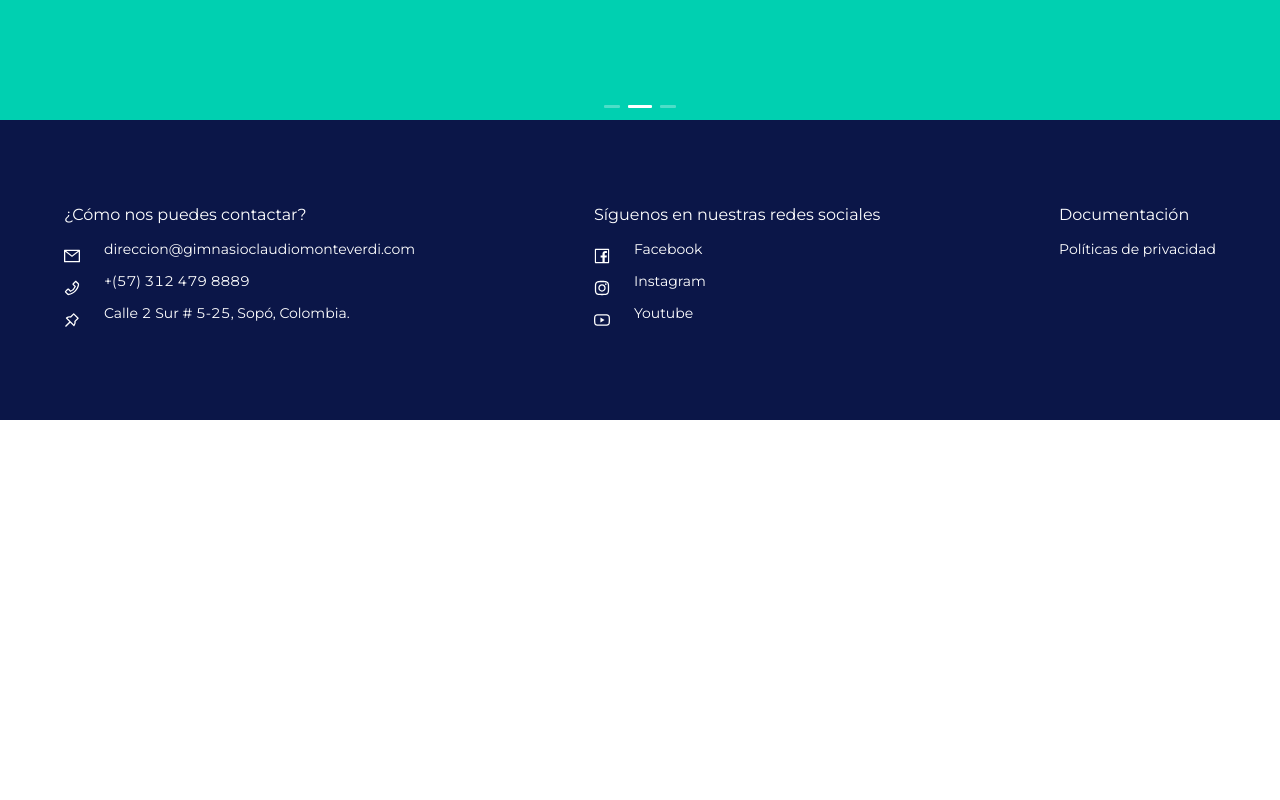
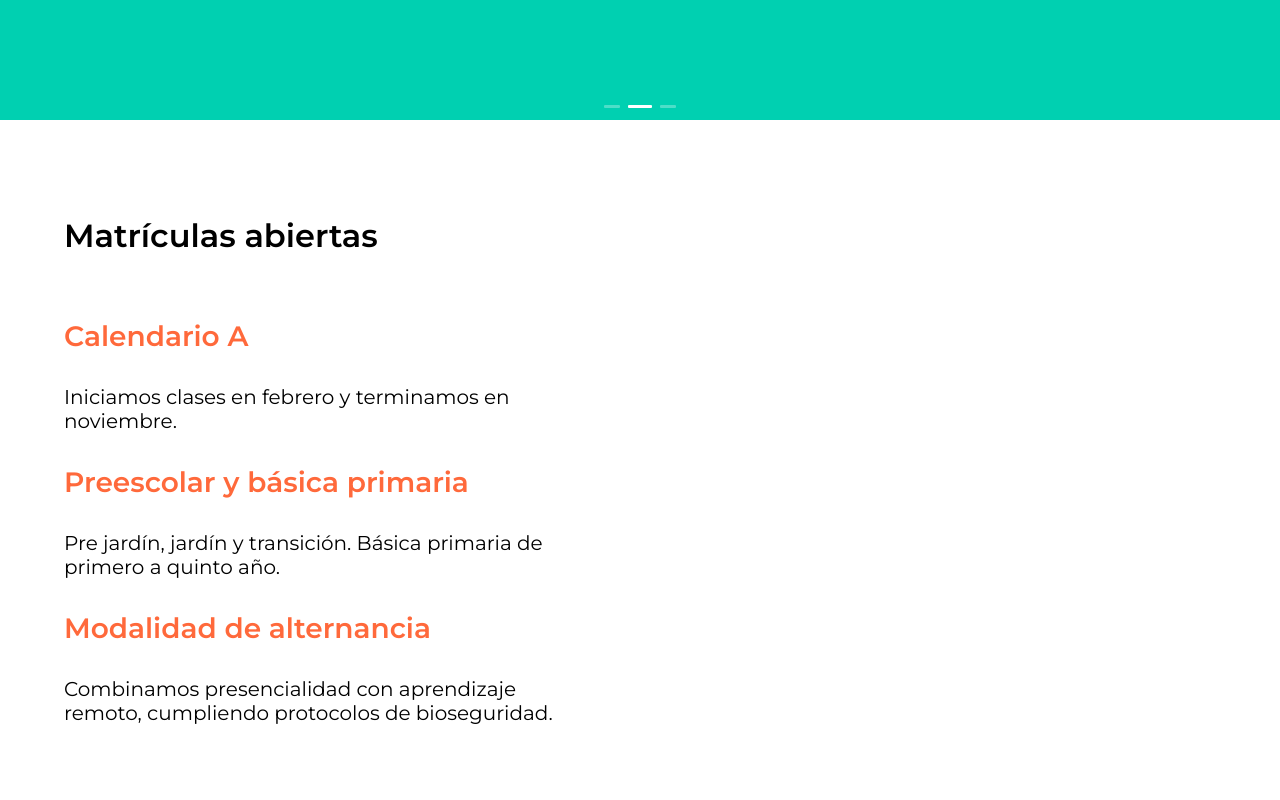
Before and after one commit to camilovegag/gimnasio-claudio-monteverdi, a React (Create React App) app: page / in a window 1280 px wide. Shown: the part 680-1480 px from the top of the page. Before the commit the page ends 1100 px from the top, so only its background shows below. Built offline with nearby package versions, Linux system fonts and the light colour scheme.

Commit message:
Create schedule page, missing svg pens, fix icon🍔

```diff
--- a/src/components/Home/index.jsx
+++ b/src/components/Home/index.jsx
@@ -7,7 +7,7 @@ import Slide from "./Slide";
 const Home = () => {
   return (
     <main>
-      <section className={styles["carousel"]}>
+      <section>
         <Carousel autoplay>
           <Slide background="yellow" h3="Educamos con amor" h3Color="red-h3" p="Contribuyendo con la construcción de un mundo mejor." button="Contáctanos" buttonColor="red-button" />
           <Slide
@@ -30,7 +30,15 @@ const Home = () => {
           />
         </Carousel>
       </section>
-      <section></section>
+      <section className={styles["schedule"]}>
+        <h2>Matrículas abiertas</h2>
+        <h3>Calendario A</h3>
+        <p>Iniciamos clases en febrero y terminamos en noviembre.</p>
+        <h3>Preescolar y básica primaria</h3>
+        <p>Pre jardín, jardín y transición. Básica primaria de primero a quinto año. </p>
+        <h3>Modalidad de alternancia</h3>
+        <p>Combinamos presencialidad con aprendizaje remoto, cumpliendo protocolos de bioseguridad.</p>
+      </section>
       <section></section>
     </main>
   );
--- a/src/components/Home/index.module.css
+++ b/src/components/Home/index.module.css
@@ -0,0 +1,54 @@
+/* Schedule */
+.schedule {
+  height: 100vh;
+  padding: 15rem 6rem;
+}
+.schedule h2 {
+  color: #000;
+  font-size: 2rem;
+  font-weight: 600;
+  margin-bottom: 4rem;
+}
+
+.schedule h3 {
+  color: #ff693b;
+  font-size: 1.75rem;
+  font-weight: 600;
+  margin-bottom: 2rem;
+}
+.schedule p {
+  color: #000;
+  font-size: 1.25rem;
+  font-weight: 400;
+  margin-bottom: 2rem;
+  max-width: 31rem;
+}
+
+@media (max-width: 1920px) {
+  .schedule {
+    padding: 15rem 9rem;
+  }
+}
+@media (max-width: 1440px) {
+  .schedule {
+    padding: 9rem 6rem;
+  }
+}
+@media (max-width: 1366px) {
+  .schedule {
+    padding: 6rem 4rem;
+  }
+}
+@media (max-width: 414px) {
+  .schedule {
+    padding: 6rem 2rem;
+  }
+  .slide p {
+    width: 24rem;
+  }
+}
+@media (max-width: 375px) {
+  .schedule {
+    padding: 5rem 1.2rem;
+  }
+}
--- a/src/components/Navbar/index.jsx
+++ b/src/components/Navbar/index.jsx
@@ -59,7 +59,7 @@ const MyDrawer = () => {
   };
   return (
     <div className={styles["drawer"]}>
-      <MenuOutlined onClick={showDrawer} />
+      <MenuOutlined className={styles["menu-icon"]} onClick={showDrawer} />
       <Drawer title="Menú de navegación" placement="left" closable={false} onClose={onClose} visible={visible}>
         <p>
           <Link to="/">Inicio</Link>
--- a/src/components/Navbar/index.module.css
+++ b/src/components/Navbar/index.module.css
@@ -49,6 +49,10 @@ nav ul {
 .drawer {
   display: none;
 }
+.menu-icon {
+  height: 1.2rem;
+  width: 1.75rem;
+}
 
 @media (max-width: 1920px) {
   header {
```
